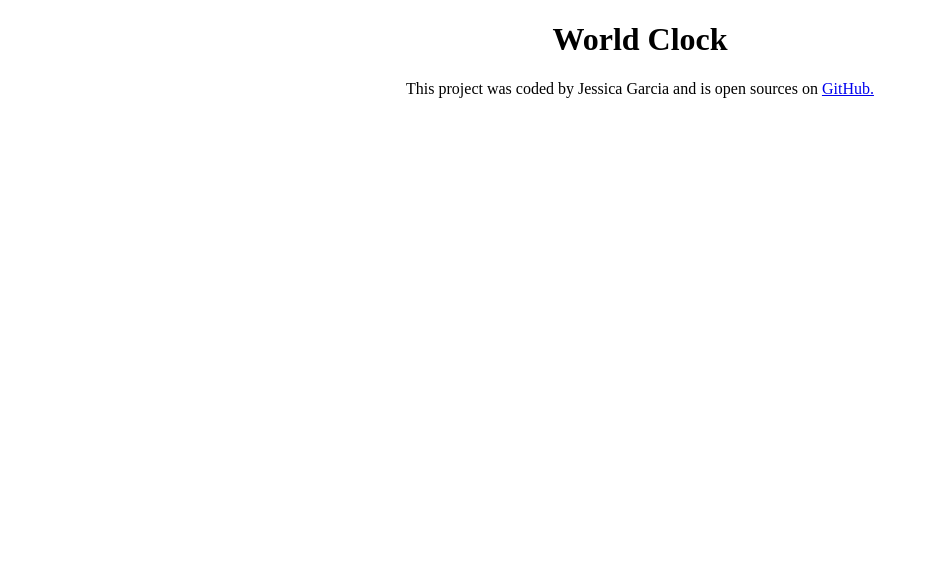
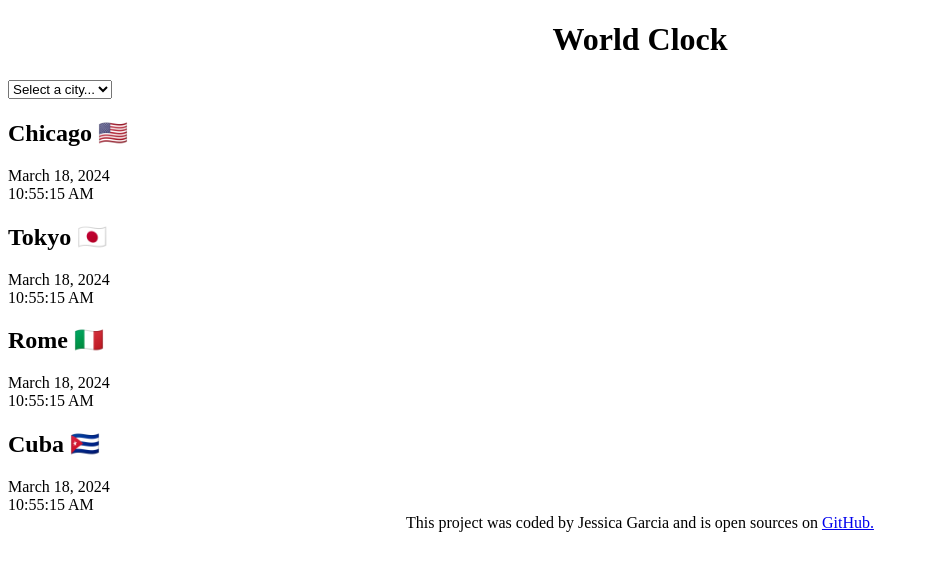
Before and after one commit to Comolacode/world-clock, a plain HTML site: page index.html in a window 1280 px wide. Shown: the whole page, without its empty margins (0-928 px from the left). Drawn offline with Linux system fonts and the light colour scheme.

Commit message:
Added basic HTML

```diff
--- a/index.html
+++ b/index.html
@@ -7,7 +7,37 @@
     <title>World Clock - Jessica Garcia</title>
 </head>
 <body>
+    <div class="container">
     <h1>World Clock</h1>
+
+    <select>
+        <option value=""> Select a city...</option>
+        <option value="America/Chicago">Chicago 🇺🇸</option>
+        <option value="Asia/Tokyo">Tokyo 🇯🇵</option>
+        <option value="Europe/Rome">Rome 🇮🇹</option>
+        <option value="cuba">Cuba 🇨🇺</option>
+    </select>
+
+    <div class="city">
+        <h2> Chicago 🇺🇸</h2>
+        <div class="date"> March 18, 2024</div>
+        <div class="time">10:55:15 AM</div>
+    </div>
+    <div class="city">
+        <h2> Tokyo 🇯🇵</h2>
+        <div class="date"> March 18, 2024</div>
+        <div class="time">10:55:15 AM</div>
+    </div>
+    <div class="city">
+        <h2> Rome 🇮🇹</h2>
+        <div class="date"> March 18, 2024</div>
+        <div class="time">10:55:15 AM</div>
+    </div>
+    <div class="city">
+        <h2> Cuba 🇨🇺</h2>
+        <div class="date"> March 18, 2024</div>
+        <div class="time">10:55:15 AM</div>
+    </div>
     <footer> This project was coded by Jessica Garcia and is open sources on
         <a href="https://github.com/Comolacode" target="_blank"> GitHub.</a>
     </footer>
```
